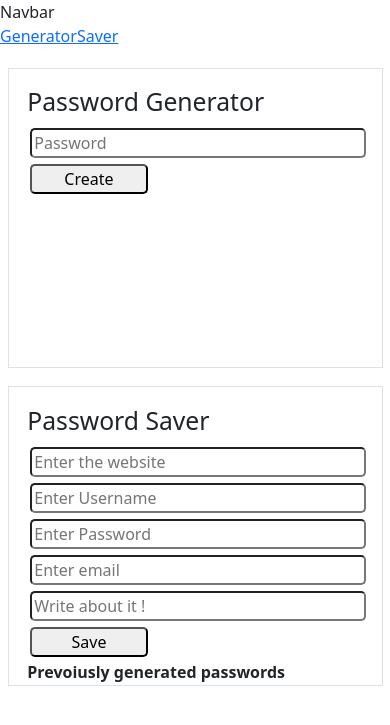
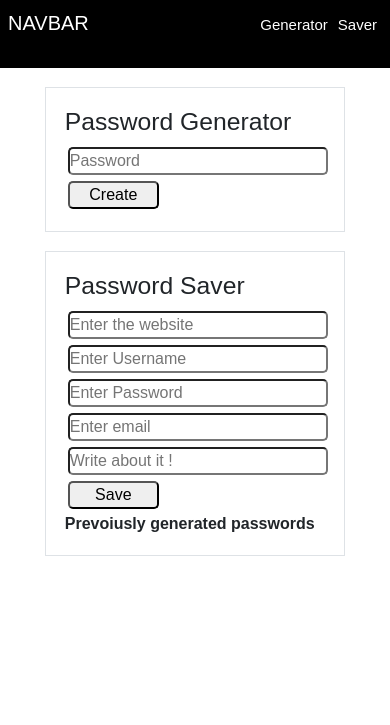
Before and after one commit to DipamBhuyan/pwdgenerator.github.io, a PHP site: page / in a window 390 px wide. Shown: the top 725 px of the page. Run offline with PHP 8.4, Linux system fonts and the light colour scheme.

Commit message:
Add styles for the navbar

```diff
--- a/style.css
+++ b/style.css
@@ -1,6 +1,41 @@
+  *{
+    box-sizing: border-box;
+    margin:0;
+    padding: 0;
+  }
+  body {
+  font-family: Arial, Helvetica, sans-serif;
+  }
+  /**start**/
   nav {
-    height:5%;
+    background: #000;
+    color: #fff;
+    padding: 20px;
+    font-size: xx-large;
+    text-decoration: none;
+    text-transform: uppercase;
   }
+  nav .nav {
+    text-align: center;
+    float: right;
+  }
+  nav a:hover{
+    cursor: pointer;
+  }
+  nav li a {
+    text-decoration: none;
+    text-transform: none;
+    color: #fff;
+    font-size: x-large;
+    padding: 0 20px;
+  }
+  nav li a:hover{
+    color: orange;
+  }
+  nav li a.active{
+    color: orange;
+  }
+  /*End navbar*/
 
   .row {
     padding: 5%;
@@ -10,12 +45,10 @@
     float: left;
     width: 45%;
     padding: 5%;
-    height: 300px; /* Should be removed. Only for demonstration */
   }
 
-  .pwdsave {
-    margin-left: 5%;
-    height: 50%;
+  #pwdgen {
+    height: 35%;
   }
 
   #btn {
@@ -30,17 +63,30 @@
     border-radius: 5px;
   }
 
-  /* Clear floats after the columns */
-  .row:after {
-    content: "";
-    display: table;
-    clear: both;
-  }
-
   /* Responsive layout - makes the two columns stack on top of each other instead of next to each other */
   @media screen and (max-width: 600px) {
+    *{
+      box-sizing: border-box;
+      margin:0;
+      padding: 0;
+    }
+
+    /**start**/
+  nav {
+    height: 8vh;
+    padding: 8px;
+    font-size: 20px;
+  }
+  nav li a {
+    color: #fff;
+    font-size: 15px;
+    padding: 0 5px;
+  }
+  /*End navbar*/
+
     .column {
-      width: 100%;
+      margin-left: 10%;
+      width: 80%;
       margin-bottom: 5%;
     }
   }
```
